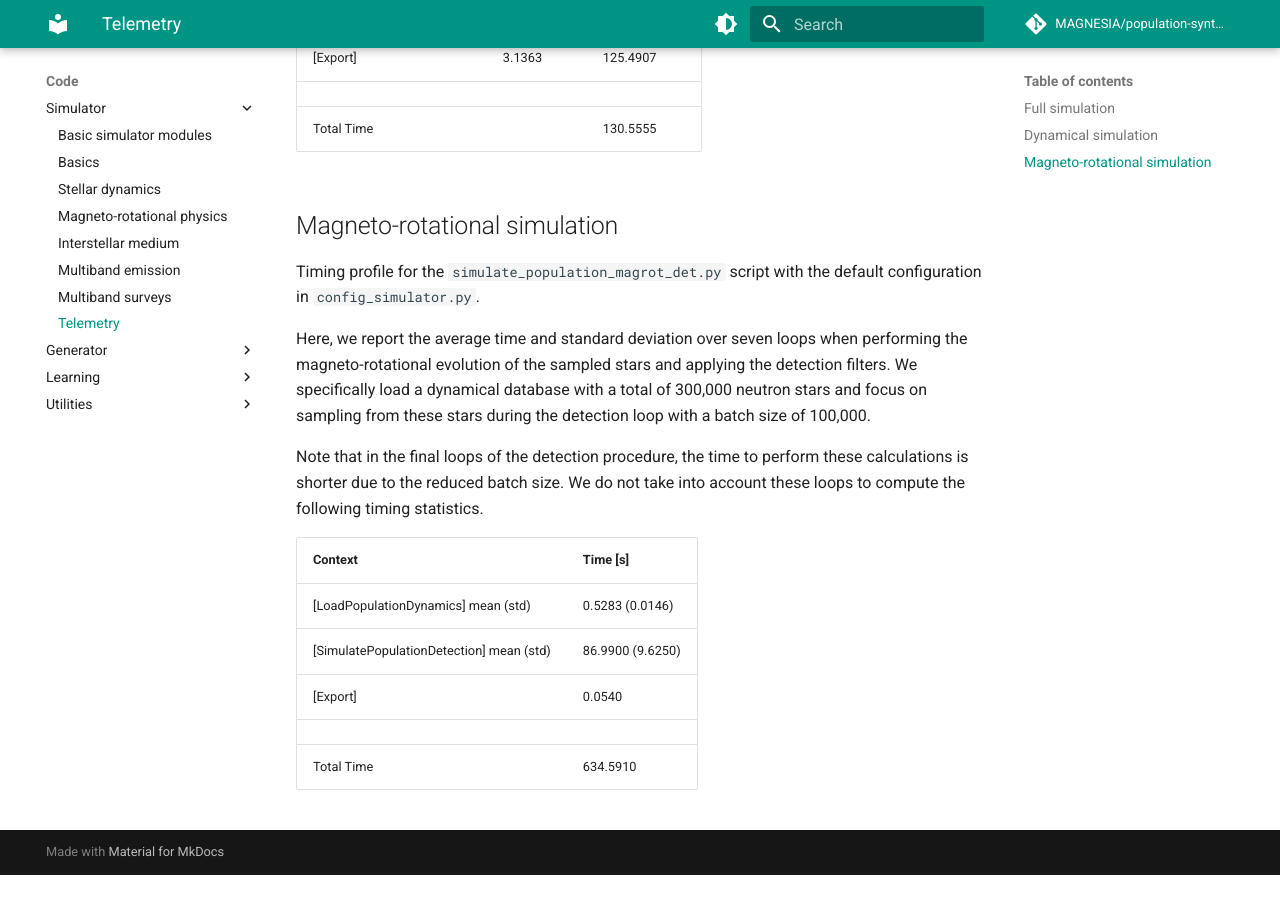
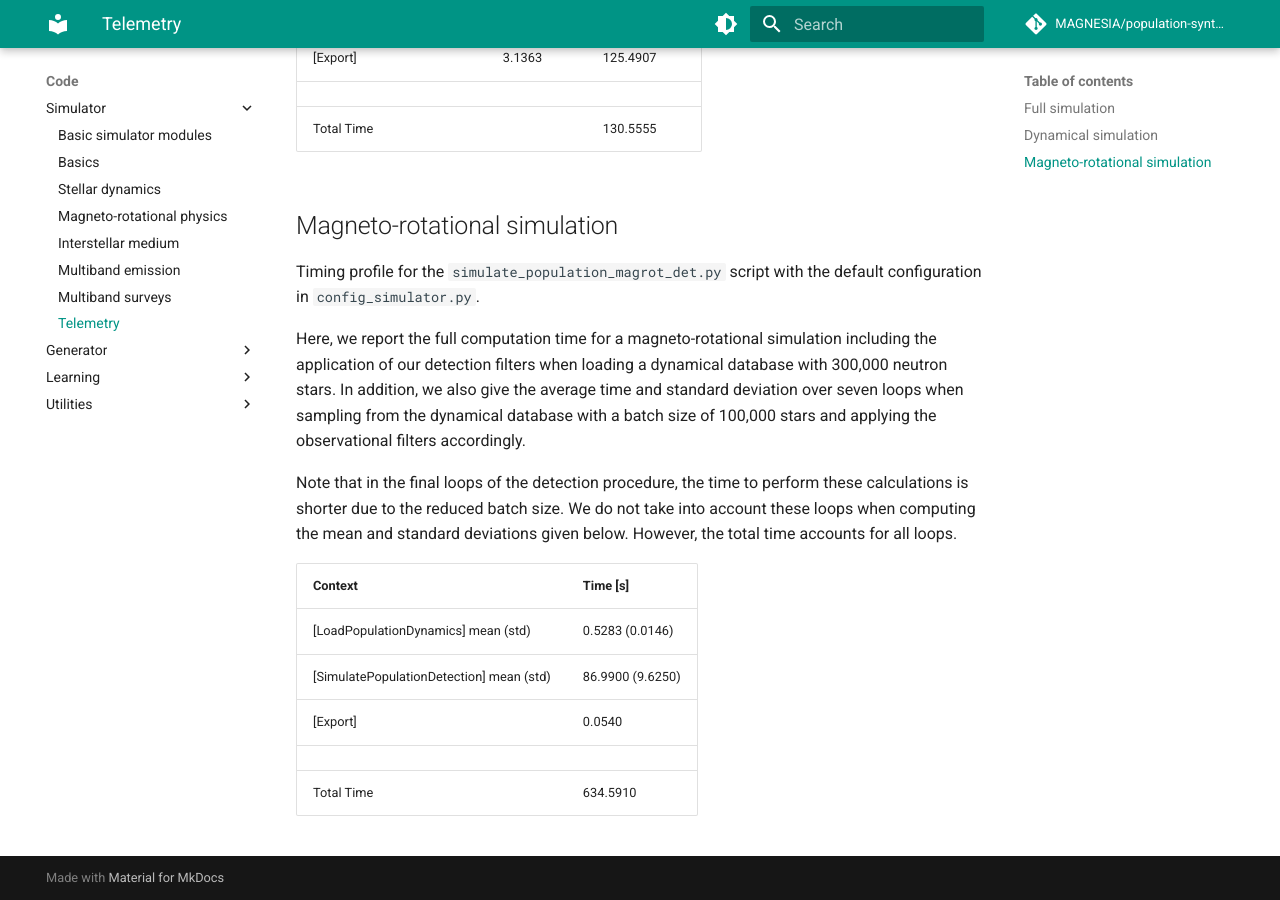
Before and after one commit to ice-csic-astroexotic/ML-Poppyns, an MkDocs documentation site: the page built from docs/code/simulator/telemetry.md, in a window 1280 px wide and 900 px high, scrolled down 2377 px. Built offline with MkDocs 1.6.1 and Material for MkDocs 9.7.7, drawn with Linux system fonts in a browser that asks for light colours; comment, search, counter and statistics services are not loaded; before the commit the page ends 3252 px from its top, so only the background shows below that.

Commit message:
Rephrasing the section on timings in the magneto-rotational simulations for clarity.

```diff
--- a/docs/code/simulator/telemetry.md
+++ b/docs/code/simulator/telemetry.md
@@ -68,13 +68,13 @@ Timing profile for the `simulate_population_dyn.py` script with the default conf
 
 Timing profile for the `simulate_population_magrot_det.py` script with the default configuration in `config_simulator.py`.
 
-Here, we report the average time and standard deviation over seven loops when performing the
-magneto-rotational evolution of the sampled stars and applying the detection filters. We specifically load a
-dynamical database with a total of 300,000 neutron stars and focus on sampling from these stars during the
-detection loop with a batch size of 100,000.
+Here, we report the full computation time for a magneto-rotational simulation including the application of
+our detection filters when loading a dynamical database with 300,000 neutron stars. In addition, we also give
+the average time and standard deviation over seven loops when sampling from the dynamical database with a
+batch size of 100,000 stars and applying the observational filters accordingly.
 
 Note that in the final loops of the detection procedure, the time to perform these calculations is shorter
-due to the reduced batch size. We do not take into account these loops to compute the following timing statistics.
+due to the reduced batch size. We do not take into account these loops when computing the mean and standard deviations given below. However, the total time accounts for all loops.
 
 | Context                                  | Time [s]         |
 |------------------------------------------|------------------|
```
